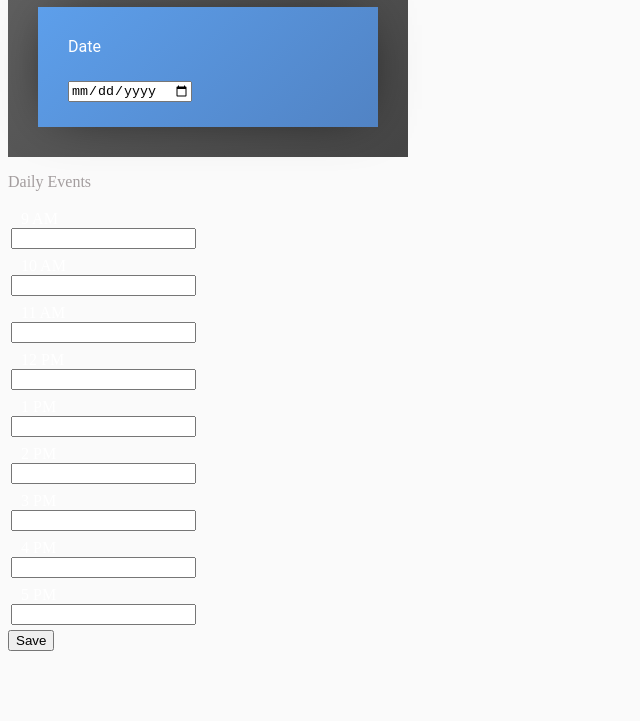
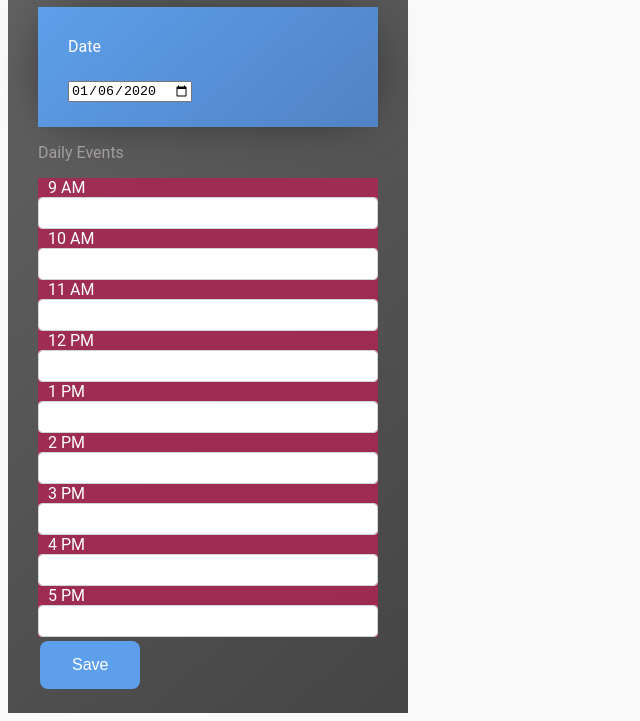
Before and after one commit to codelyss/Day_Planner_hw, a plain HTML site: page index.html in a window 1280 px wide. Shown: the part 114-835 px from the top of the page, without its empty margins (0-640 px from the left). Before the commit the page ends 800 px from the top, so only its background shows below. Drawn offline with nearby package versions, Linux system fonts and the light colour scheme.

Commit message:
Worked on local storage and the function to load the agenda

```diff
--- a/assets/script.js
+++ b/assets/script.js
@@ -1,3 +1,96 @@
+var NineAM = document.getElementById('9AM');
+var TenAM = document.getElementById('10AM');
+var ElevenAM = document.getElementById('11AM');
+var TwelvePM = document.getElementById('12PM');
+var OnePM = document.getElementById('1PM');
+var TwoPM = document.getElementById('2PM');
+var ThreePM = document.getElementById('3PM');
+var FourPM = document.getElementById('4PM');
+var FivePM = document.getElementById('5PM');
+
+var txt9 = document.getElementById('txt9');
+var txt10 = document.getElementById('txt10');
+var txt11 = document.getElementById('txt11');
+var txt12 = document.getElementById('txt12');
+var txt13 = document.getElementById('txt13');
+var txt14 = document.getElementById('txt14');
+var txt15 = document.getElementById('txt15');
+var txt16 = document.getElementById('txt16');
+var txt17 = document.getElementById('txt17');
+
+var containers = [NineAM, TenAM, ElevenAM, TwelvePM, OnePM, TwoPM, ThreePM, FourPM, FivePM];
+var textboxes = [txt9, txt10, txt11, txt12, txt13, txt14, txt15, txt16, txt17];
+
+var datepicker = document.getElementById('datepicker');
+
+InitializeAgenda();
+SetTimeColors();
+
+// Display current date when page load
+function InitializeAgenda() {
+    datepicker.valueAsDate = new Date('2020-01-06');
+    LoadAgenda();
+}
+
+// Determine past, present, or future by different color
+function SetTimeColors () {
+
+    var rightNow = moment();
+    var rightNowNoMinutes = moment().startOf('hour');
+
+    //var rightNow = moment().startOf('day').add(13, 'h');
+    //var rightNowNoMinutes = moment().startOf('day').add(13, 'h');
+
+    for (i = 0; i < containers.length; i++) {
+        var hr = i + 9;
+        var thisDate = moment(datepicker.value).startOf('day');
+        var compareDate = thisDate.add(hr, 'hours');
+
+        if (rightNowNoMinutes.toString() == compareDate.toString()) {
+            //console.log('right now is right now');
+            containers[i].className = "now";
+        }
+        else if (rightNow > compareDate) {
+            //console.log('right now is in the past of' + compareDate);
+            containers[i].className = "pastday";
+        }
+        else {
+            //console.log('right now is in the future from ' + compareDate);
+            containers[i].className = "futureday";
+        }
+
+        //console.log(compareDate);
+    }
+}
+
 function LoadAgenda() {
+    SetTimeColors();
+
+
+    for (i = 0; i < textboxes.length; i++) {
+        textboxes[i].value = "";
+    }
+
+    var inputValues = localStorage.getItem(datepicker.value);
+    if (inputValues != null) {
+        var allTheValues = inputValues.split(";");
+        for (i = 0; i < allTheValues.length; i++) {
+            var thisValue = allTheValues[i].split(":");
+            //console.log("On " + thisValue[0] + " at hour " + thisValue[1] + " this happened: " + thisValue[2]);
+            textboxes[i].value = thisValue[2];
+        }
+    }
 
 }
+
+function SaveAgenda() {
+    var inputValues = "";
+    for (i = 0; i < textboxes.length; i++) {
+        var hr = i + 9;
+        var txt = textboxes[i].value;
+        inputValues += datepicker.value + ":" + hr + ":" + txt + ";";
+    }
+    inputValues = inputValues.substring(0, inputValues.length - 1);
+
+    localStorage.setItem(datepicker.value, inputValues);
+}
--- a/assets/style.css
+++ b/assets/style.css
@@ -54,9 +54,52 @@ body{
 .ei_Title{
     margin-left:10px;
     color:#ffffff;
+    display:inline-block;
 }
 
 .dark{
     background-image: linear-gradient(-222deg, #646464, #454545);
     color:#fff;
 }
+
+.hour_Agenda {
+    display:block;
+    width:100%;
+    height:2rem;
+    padding: .375rem .75rem;
+    font-size:1rem;
+    font-weight: 400;
+    line-height:1.5;
+    color:#495057;
+    background-color: #fff;
+    background-clip: padding-box;
+    border: 1px solid #ced4da;
+    border-radius: .25rem;
+    transition: border-color .15s ease-in-out, box-shadow .15s ease-in-out;
+}
+
+.button {
+    background-color: rgb(93, 159, 235);
+    border: none;
+    color: white;
+    padding: 15px 32px;
+    text-align: center;
+    text-decoration: none;
+    display: inline-block;
+    font-size: 16px;
+    margin: 4px 2px;
+    cursor: pointer;
+    border-radius: .5rem;
+}
+
+.pastday {
+    background-color:rgba(170, 39, 83, 0.87);
+}
+
+.futureday {
+  background-color: rgb(0, 139, 163);
+}
+
+.now {
+    background-color: rgb(231, 170, 2);
+  }
--- a/index.html
+++ b/index.html
@@ -6,6 +6,7 @@
     <meta name="viewport" content="width=device-width, initial-scale=1.0">
     <meta http-equiv="X-UA-Compatible" content="ie=edge">
     <link rel="stylesheet" type="text/css" href="assets/style.css">
+    <script type="text/javascript" src="https://unpkg.com/moment"></script>
     <title>Day Planner</title>
 </head>
 
@@ -23,7 +24,6 @@
                     </div>
                 </div>
             </div>
-        </div>
 
             <!-- 9 AM - 5 PM -->
             <div class="calendar_events">
@@ -31,47 +31,47 @@
 
                 <div id="9AM" class="event_item">
                     <div class="ei_Title">9 AM</div>
-                <input type="text" class="hour_Agenda">
+                    <input type="text" id="txt9" class="hour_Agenda">
                 </div>
 
                 <div id="10AM" class="event_item">
                     <div class="ei_Title">10 AM</div>
-                <input type="text" class="hour_Agenda">
+                    <input type="text" id="txt10" class="hour_Agenda">
                 </div>
 
                 <div id="11AM" class="event_item">
                     <div class="ei_Title">11 AM</div>
-                <input type="text" class="hour_Agenda">
+                    <input type="text" id="txt11" class="hour_Agenda">
                 </div>
 
                 <div id="12PM" class="event_item">
                     <div class="ei_Title">12 PM</div>
-                <input type="text" class="hour_Agenda">
+                    <input type="text" id="txt12" class="hour_Agenda">
                 </div>
 
                 <div id="1PM" class="event_item">
                     <div class="ei_Title">1 PM</div>
-                <input type="text" class="hour_Agenda">
+                    <input type="text" id="txt13" class="hour_Agenda">
                 </div>
 
                 <div id="2PM" class="event_item">
                     <div class="ei_Title">2 PM</div>
-                <input type="text" class="hour_Agenda">
+                    <input type="text" id="txt14" class="hour_Agenda">
                 </div>
 
                 <div id="3PM" class="event_item">
                     <div class="ei_Title">3 PM</div>
-                <input type="text" class="hour_Agenda">
+                    <input type="text" id="txt15" class="hour_Agenda">
                 </div>
 
                 <div id="4PM" class="event_item">
                     <div class="ei_Title">4 PM</div>
-                <input type="text" class="hour_Agenda">
+                    <input type="text" id="txt16" class="hour_Agenda">
                 </div>
 
                 <div id="5PM" class="event_item">
                     <div class="ei_Title">5 PM</div>
-                <input type="text" class="hour_Agenda">
+                    <input type="text" id="txt17" class="hour_Agenda">
                 </div>
             </div>
 
@@ -79,9 +79,11 @@
             <div>
                 <input type="button" class="button" onclick="SaveAgenda()" value="Save">
             </div>
+        </div>
 
     </div>
 
+    <script type="text/javascript" src="assets/script.js"></script>
 
 </body>
 
```
Lines whose indentation alone changed are shown as unchanged.
